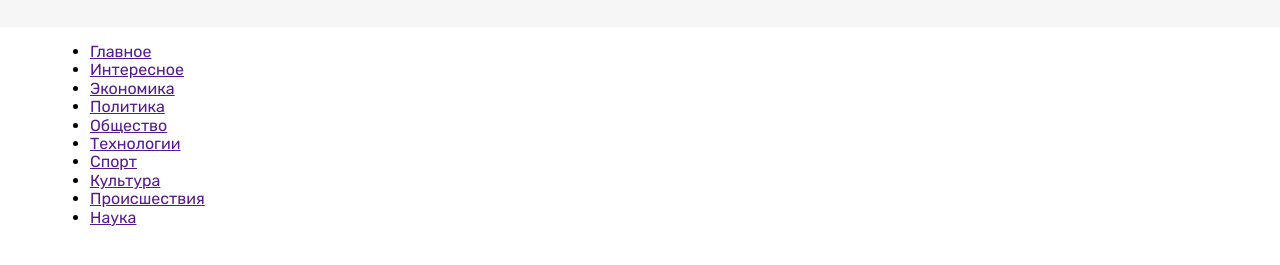
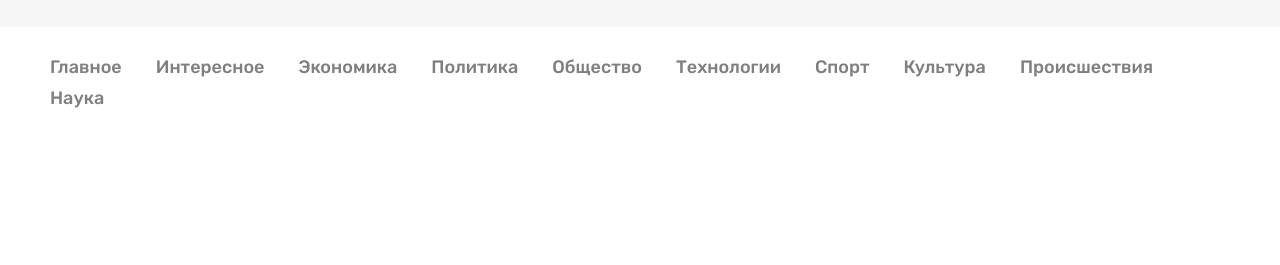
Before and after one commit to samandarweb/n24, a plain HTML site: page index.html in a window 1280 px wide. Shown: the part 79-344 px from the top of the page. Drawn offline with Linux system fonts and the light colour scheme.

Commit message:
add commit

```diff
--- a/css/style.css
+++ b/css/style.css
@@ -35,6 +35,7 @@ body {
 .site-header-top {
   background: #f6f6f6;
   padding: 30px 0;
+  margin-bottom: 10px;
 }
 .site-header_container {
   display: flex;
@@ -123,3 +124,37 @@ body {
 .button-primary {
   background-color: #7296ec;
 }
+/* Navbar */
+.site-nav {
+  padding: 15px 0;
+}
+.sitenav-list {
+  display: flex;
+  list-style: none;
+  align-items: center;
+  flex-wrap: wrap;
+  padding: 0;
+  margin: 0;
+}
+.sitenav-item:not(:last-child) {
+  margin-right: 34px;
+}
+.sitenav-item{
+  margin-top: 5px;
+  margin-bottom: 5px;
+}
+.sitenav-link {
+  display: block;
+  font-weight: 500;
+  font-size: 18px;
+  color:#7f7f7f;
+  text-decoration: none;
+  transition: color 0.5s;
+}
+.sitenav-link:hover{
+  opacity: 0.8;
+  color: #2959ce;
+}
+.sitenav-link:active{
+  opacity: 0.6;
+}
```
